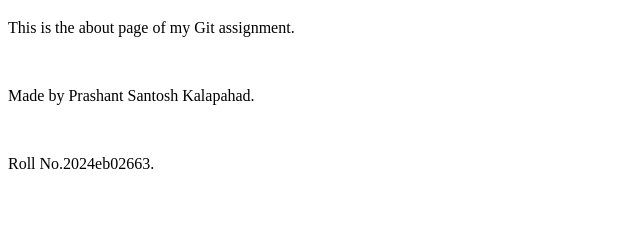
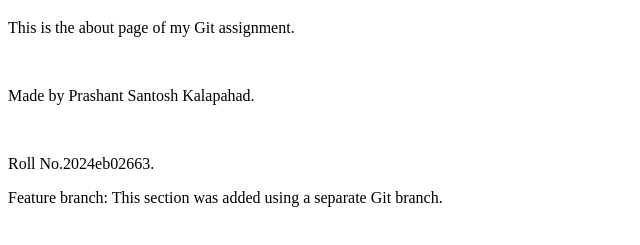
Before and after one commit to prashant9960/git-workflow-assignment, a plain HTML site: page about.html in a window 1280 px wide. Shown: the part 61-306 px from the top of the page, without its empty margins (0-640 px from the left). Drawn offline with Linux system fonts and the light colour scheme.

Commit message:
Add feature section

```diff
--- a/about.html
+++ b/about.html
@@ -10,5 +10,6 @@
     <p>This is the about page of my Git assignment.</p><br>
     <p>Made by Prashant Santosh Kalapahad.</p><br>
     <p>Roll No.2024eb02663.</p>
+<p>Feature branch: This section was added using a separate Git branch.</p>
 </body>
 </html>
```
